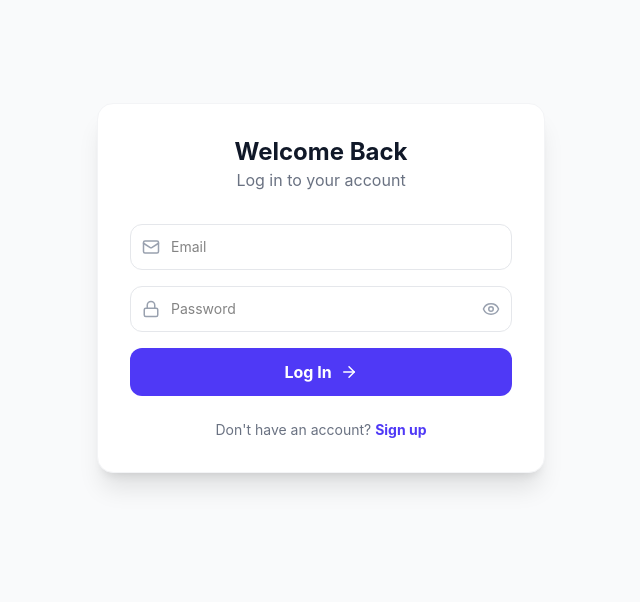
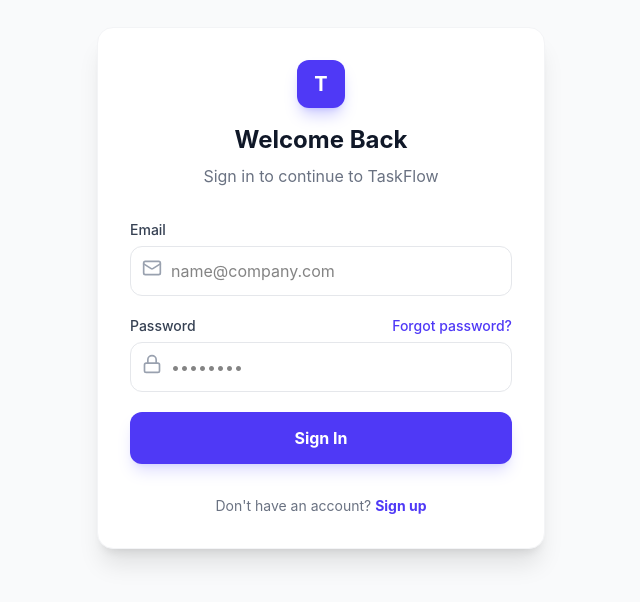
Before and after one commit to ShashwatEv/projectflow, a React (Vite) app: page / in a window 1280 px wide. Shown: the part 112-714 px from the top of the page, without its empty margins (319-959 px from the left). Built offline with nearby package versions, Linux system fonts and the light colour scheme; no server answers.

Commit message:
le choko

```diff
--- a/src/app/pages/Login.tsx
+++ b/src/app/pages/Login.tsx
@@ -1,82 +1,114 @@
-import { useState } from 'react';
+import { useState, useEffect } from 'react';
 import { useNavigate, Link } from 'react-router-dom';
-import { Loader2, Mail, Lock, ArrowRight, Eye, EyeOff, AlertCircle } from 'lucide-react';
-import { supabase } from '../../lib/supabaseClient'; // Real DB
+import { supabase } from '../../lib/supabaseClient';
+import { useAuth } from '../../context/AuthContext';
+import { Mail, Lock, Loader2, AlertCircle } from 'lucide-react';
 
 export default function Login() {
   const navigate = useNavigate();
-  const [formData, setFormData] = useState({ email: '', password: '' });
-  const [showPassword, setShowPassword] = useState(false);
-  const [error, setError] = useState('');
-  const [isLoading, setIsLoading] = useState(false);
+  const { session } = useAuth(); // Get current session state
+  const [email, setEmail] = useState('');
+  const [password, setPassword] = useState('');
+  const [loading, setLoading] = useState(false);
+  const [error, setError] = useState<string | null>(null);
+
+  // 1. If user is ALREADY logged in, redirect them immediately
+  useEffect(() => {
+    if (session) {
+      navigate('/dashboard');
+    }
+  }, [session, navigate]);
 
   const handleLogin = async (e: React.FormEvent) => {
     e.preventDefault();
-    setError('');
-    setIsLoading(true);
+    setLoading(true);
+    setError(null);
 
     try {
-      const { error } = await supabase.auth.signInWithPassword({
-        email: formData.email,
-        password: formData.password,
+      // 2. Attempt Supabase Login
+      const { data, error } = await supabase.auth.signInWithPassword({
+        email,
+        password,
       });
 
       if (error) throw error;
 
-      navigate('/'); // Go to home on success
-
+      // 3. SUCCESS: Force Redirect to Dashboard
+      if (data.session) {
+        navigate('/dashboard');
+      }
     } catch (err: any) {
-      setError(err.message || 'Invalid email or password');
+      setError(err.message || 'Failed to login');
     } finally {
-      setIsLoading(false);
+      setLoading(false);
     }
   };
 
   return (
-    <div className="min-h-screen w-full flex items-center justify-center bg-gray-50 dark:bg-gray-900 p-4">
-      <div className="w-full max-w-md bg-white dark:bg-gray-800 p-8 rounded-2xl shadow-xl border border-gray-100 dark:border-gray-700">
+    <div className="min-h-screen flex items-center justify-center bg-gray-50 dark:bg-gray-900 px-4">
+      <div className="max-w-md w-full bg-white dark:bg-gray-800 rounded-2xl shadow-xl border border-gray-100 dark:border-gray-700 p-8">
+
         <div className="text-center mb-8">
+          <div className="h-12 w-12 bg-indigo-600 rounded-xl mx-auto flex items-center justify-center mb-4 shadow-lg shadow-indigo-500/30">
+             <span className="text-white font-bold text-xl">T</span>
+          </div>
           <h1 className="text-2xl font-bold text-gray-900 dark:text-white">Welcome Back</h1>
-          <p className="text-gray-500">Log in to your account</p>
+          <p className="text-gray-500 dark:text-gray-400 mt-2">Sign in to continue to TaskFlow</p>
         </div>
 
         {error && (
-          <div className="p-3 mb-4 text-sm text-red-600 bg-red-50 dark:bg-red-900/20 rounded-lg border border-red-100 dark:border-red-900/30 flex items-center gap-2">
-            <AlertCircle size={16} /> {error}
+          <div className="mb-6 p-4 bg-red-50 dark:bg-red-900/20 border border-red-100 dark:border-red-900/50 rounded-xl flex items-start gap-3 text-red-600 dark:text-red-400 text-sm">
+            <AlertCircle size={18} className="mt-0.5 shrink-0" />
+            {error}
           </div>
         )}
 
-        <form onSubmit={handleLogin} className="space-y-4">
+        <form onSubmit={handleLogin} className="space-y-5">
+          <div>
+            <label className="block text-sm font-medium text-gray-700 dark:text-gray-300 mb-1.5">Email</label>
             <div className="relative">
-                <div className="absolute inset-y-0 left-0 pl-3 flex items-center text-gray-400 pointer-events-none"><Mail size={18} /></div>
-                <input
-                    type="email"
-                    placeholder="Email"
-                    value={formData.email}
-                    onChange={(e) => setFormData({...formData, email: e.target.value})}
-                    className="w-full pl-10 pr-4 py-3 bg-white dark:bg-gray-800 border border-gray-200 dark:border-gray-700 rounded-xl focus:ring-2 focus:ring-indigo-500/20 outline-none text-sm dark:text-white"
-                />
+              <Mail className="absolute left-3 top-3 text-gray-400" size={20} />
+              <input
+                type="email"
+                required
+                value={email}
+                onChange={(e) => setEmail(e.target.value)}
+                className="w-full pl-10 pr-4 py-3 bg-white dark:bg-gray-900 border border-gray-200 dark:border-gray-700 rounded-xl focus:ring-2 focus:ring-indigo-500 focus:border-indigo-500 outline-none transition-all dark:text-white"
+                placeholder="name@company.com"
+              />
             </div>
+          </div>
 
+          <div>
+            <div className="flex justify-between items-center mb-1.5">
+              <label className="block text-sm font-medium text-gray-700 dark:text-gray-300">Password</label>
+              <Link to="/forgot-password" className="text-sm text-indigo-600 hover:text-indigo-700 font-medium">Forgot password?</Link>
+            </div>
             <div className="relative">
-                <div className="absolute inset-y-0 left-0 pl-3 flex items-center text-gray-400 pointer-events-none"><Lock size={18} /></div>
-                <input
-                    type={showPassword ? "text" : "password"}
-                    placeholder="Password"
-                    value={formData.password}
-                    onChange={(e) => setFormData({...formData, password: e.target.value})}
-                    className="w-full pl-10 pr-10 py-3 bg-white dark:bg-gray-800 border border-gray-200 dark:border-gray-700 rounded-xl focus:ring-2 focus:ring-indigo-500/20 outline-none text-sm dark:text-white"
-                />
-                <button type="button" onClick={() => setShowPassword(!showPassword)} className="absolute inset-y-0 right-3 flex items-center text-gray-400 hover:text-gray-600">
-                    {showPassword ? <EyeOff size={18} /> : <Eye size={18} />}
-                </button>
+              <Lock className="absolute left-3 top-3 text-gray-400" size={20} />
+              <input
+                type="password"
+                required
+                value={password}
+                onChange={(e) => setPassword(e.target.value)}
+                className="w-full pl-10 pr-4 py-3 bg-white dark:bg-gray-900 border border-gray-200 dark:border-gray-700 rounded-xl focus:ring-2 focus:ring-indigo-500 focus:border-indigo-500 outline-none transition-all dark:text-white"
+                placeholder="••••••••"
+              />
             </div>
+          </div>
 
-            <button disabled={isLoading} className="w-full bg-indigo-600 text-white font-bold py-3 rounded-xl hover:bg-indigo-700 transition-all flex justify-center items-center gap-2">
-                {isLoading ? <Loader2 className="animate-spin" /> : <>Log In <ArrowRight size={18} /></>}
-            </button>
+          <button
+            disabled={loading}
+            className="w-full bg-indigo-600 hover:bg-indigo-700 text-white font-bold py-3.5 rounded-xl transition-all shadow-lg shadow-indigo-500/20 flex items-center justify-center gap-2 disabled:opacity-70 disabled:cursor-not-allowed"
+          >
+            {loading ? <Loader2 className="animate-spin" size={20} /> : 'Sign In'}
+          </button>
         </form>
-        <p className="text-center text-sm text-gray-500 mt-6">Don't have an account? <Link to="/signup" className="text-indigo-600 font-bold hover:underline">Sign up</Link></p>
+
+        <p className="mt-8 text-center text-sm text-gray-500 dark:text-gray-400">
+          Don't have an account?{' '}
+          <Link to="/signup" className="text-indigo-600 hover:text-indigo-700 font-bold">Sign up</Link>
+        </p>
       </div>
     </div>
   );
```
